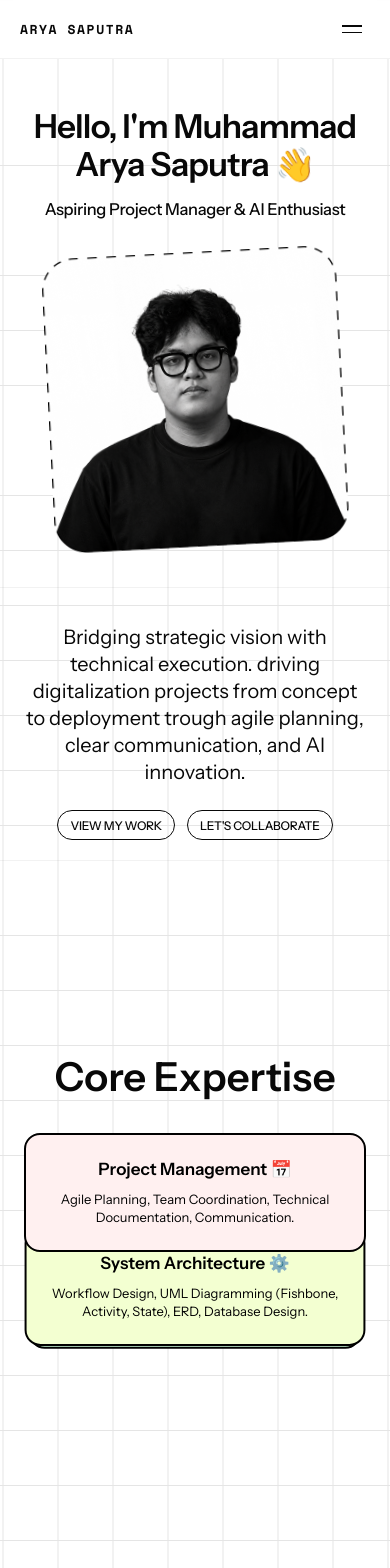
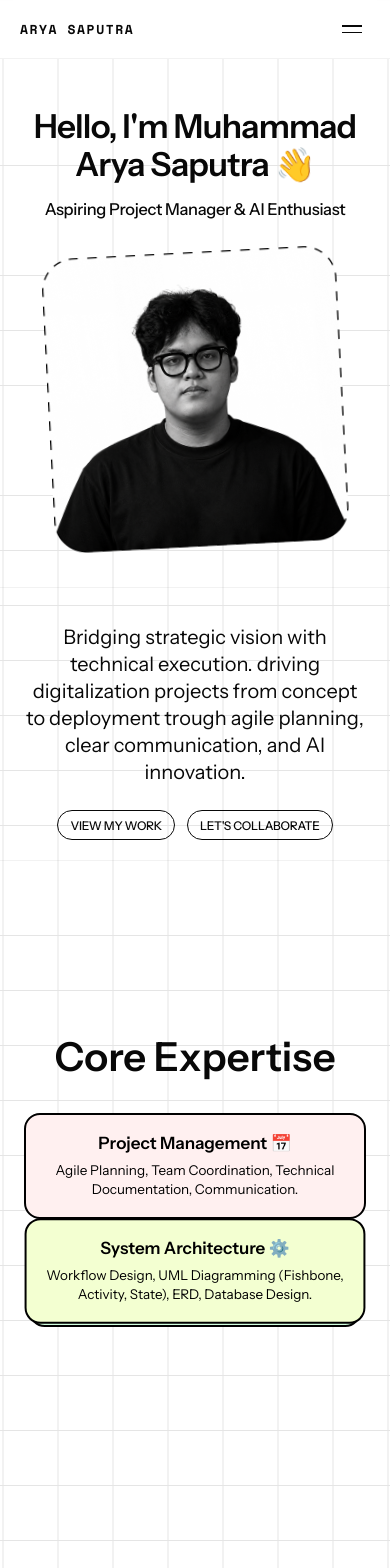
Before and after one commit to MuhAryaSaputra/muharyasaputra.github.io, a React (Vite) app: page / in a window 390 px wide. Shown: the top 1568 px of the page. Built offline with nearby package versions, Linux system fonts and the light colour scheme.

Commit message:
style: add clean gap between core expertise cards on mobile

```diff
--- a/src/App.css
+++ b/src/App.css
@@ -947,7 +947,7 @@
   /* Core Expertise Mobile */
   .core-expertise-section {
     display: block;
-    min-height: 170vh;
+    min-height: 175vh;
   }
 
   .expertise-sticky-wrapper {
@@ -957,12 +957,13 @@
   }
 
   .expertise-cards-stage {
-    height: 380px;
+    height: 420px;
   }
 
   .expertise-card {
-    padding: 24px 16px;
+    padding: 18px 16px;
     border-radius: 16px;
+    gap: 8px;
     text-align: center;
     align-items: center;
   }
@@ -972,7 +973,8 @@
   }
 
   .expertise-card-desc {
-    font-size: 13px;
+    font-size: 13.5px;
+    line-height: 1.4;
   }
 
   /* Selected Works Mobile */
--- a/src/App.jsx
+++ b/src/App.jsx
@@ -144,8 +144,8 @@ function CoreExpertiseSection() {
   // Pause   (0.42 -> 0.48): Brief rest
   // Phase 2 (0.48 -> 0.82): Card 3 emerges from behind Card 2 to 310px
   // Settled (0.82 -> 1.00): Fully opened & readable
-  const card2TargetY = isMobile ? 120 : 155
-  const card3TargetY = isMobile ? 240 : 310
+  const card2TargetY = isMobile ? 134 : 155
+  const card3TargetY = isMobile ? 286 : 310
 
   const card2InitialY = isMobile ? 6 : 8
   const card3InitialY = isMobile ? 12 : 16
```
Also changed, not shown: 4 other files (tests, documents, lock files or other folders).
